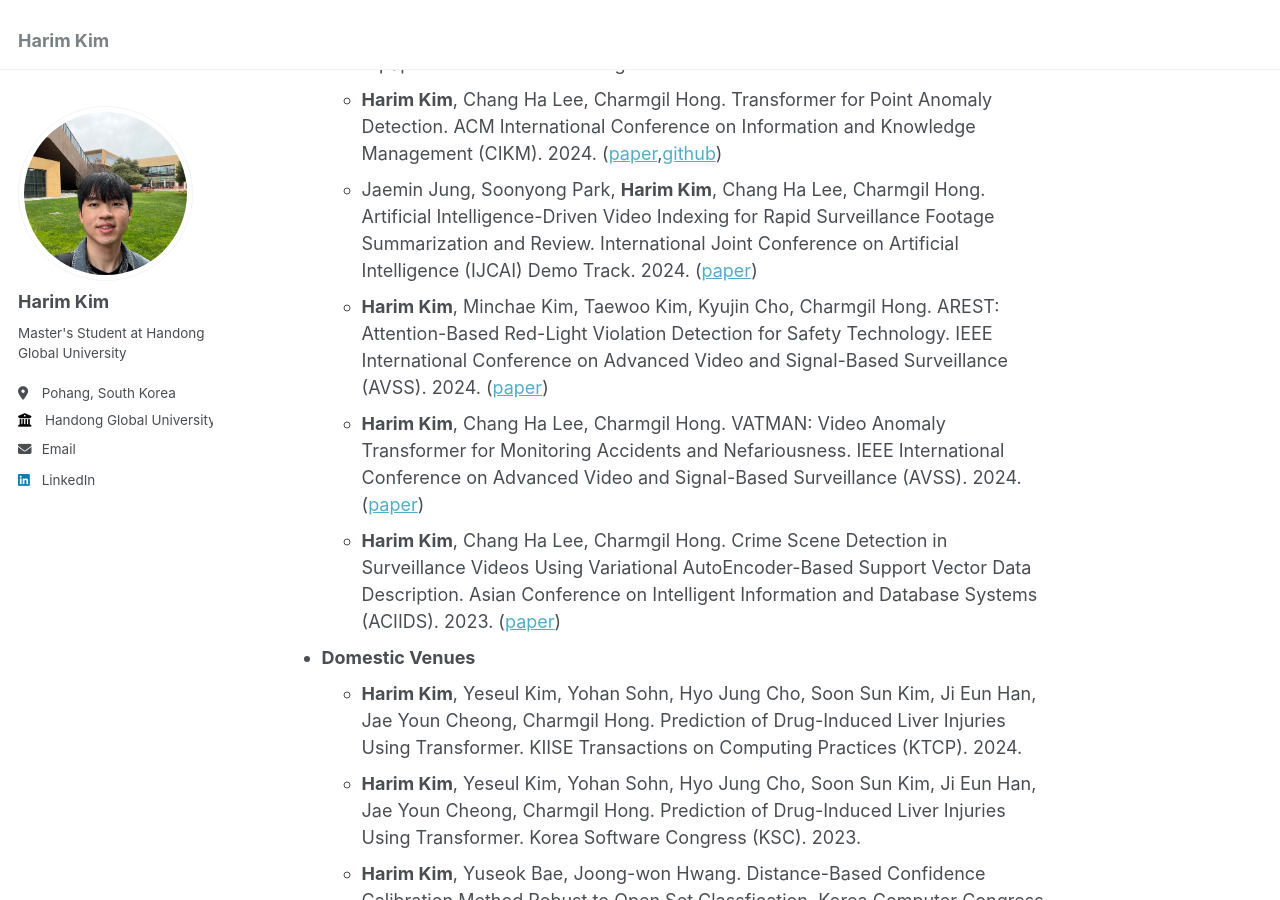
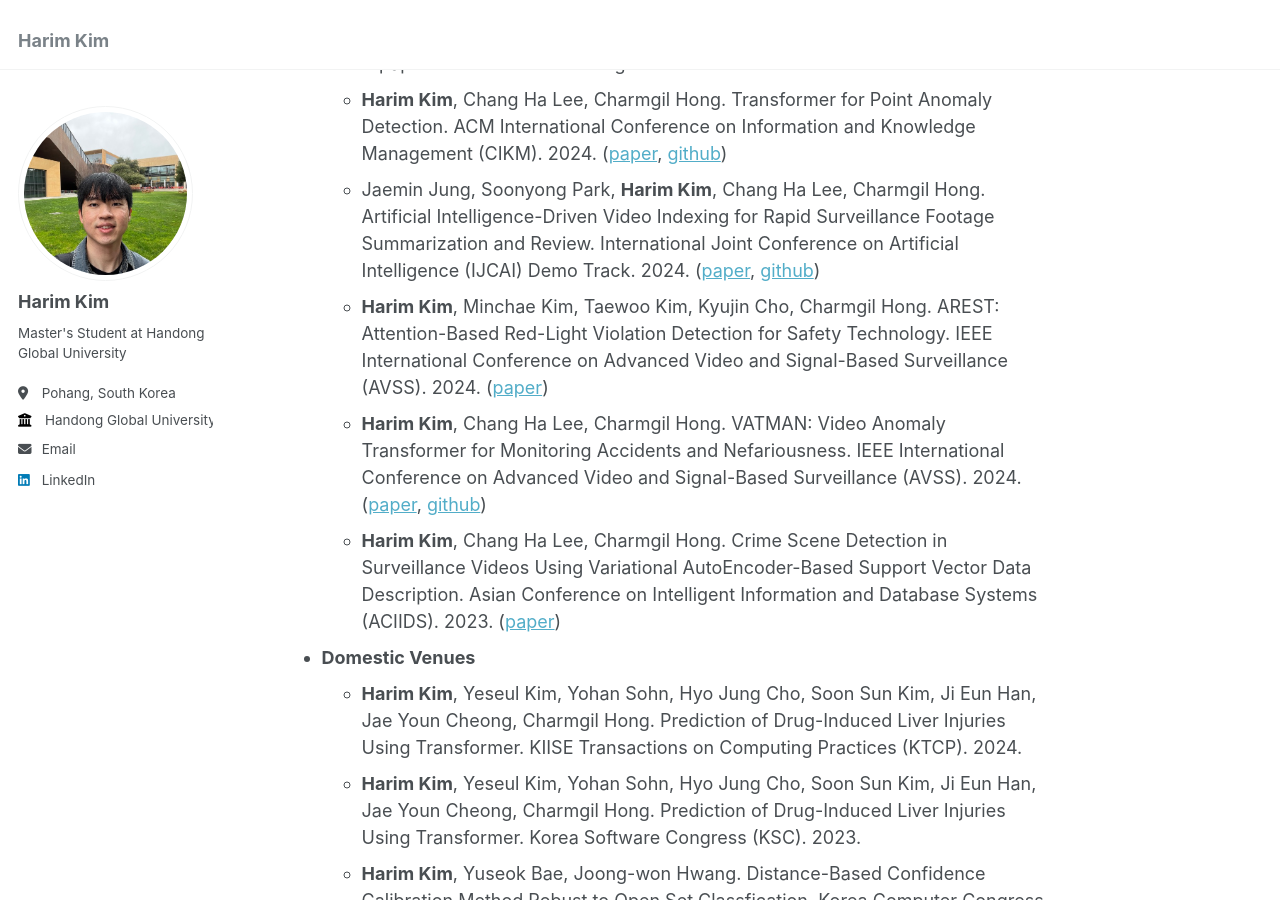
Before and after one commit to hrkim153/hrkim153.github.io, a Jekyll site: the page built from _pages/about.md, in a window 1280 px wide and 900 px high, scrolled down 1538 px. Built offline with Jekyll 4.4.1, drawn with Linux system fonts in a browser that asks for light colours.

Commit message:
Update about.md

```diff
--- a/_pages/about.md
+++ b/_pages/about.md
@@ -48,10 +48,10 @@ Refereed Publications
 ======
 - **International Venues**
   - A paper is under review ... Fingers Crossed !!!
-  - **Harim Kim**, Chang Ha Lee, Charmgil Hong. Transformer for Point Anomaly Detection. ACM International Conference on Information and Knowledge Management (CIKM). 2024. ([paper](https://dl.acm.org/doi/10.1145/3627673.3679859),[github](https://github.com/nth221/TransPAD))
-  - Jaemin Jung, Soonyong Park, **Harim Kim**, Chang Ha Lee, Charmgil Hong. Artificial Intelligence-Driven Video Indexing for Rapid Surveillance Footage Summarization and Review. International Joint Conference on Artificial Intelligence (IJCAI) Demo Track. 2024. ([paper](https://www.ijcai.org/proceedings/2024/1009.pdf))
+  - **Harim Kim**, Chang Ha Lee, Charmgil Hong. Transformer for Point Anomaly Detection. ACM International Conference on Information and Knowledge Management (CIKM). 2024. ([paper](https://dl.acm.org/doi/10.1145/3627673.3679859), [github](https://github.com/nth221/TransPAD))
+  - Jaemin Jung, Soonyong Park, **Harim Kim**, Chang Ha Lee, Charmgil Hong. Artificial Intelligence-Driven Video Indexing for Rapid Surveillance Footage Summarization and Review. International Joint Conference on Artificial Intelligence (IJCAI) Demo Track. 2024. ([paper](https://www.ijcai.org/proceedings/2024/1009.pdf), [github](https://github.com/nth221/videx))
   - **Harim Kim**, Minchae Kim, Taewoo Kim, Kyujin Cho, Charmgil Hong. AREST: Attention-Based Red-Light Violation Detection for Safety Technology. IEEE International Conference on Advanced Video and Signal-Based Surveillance (AVSS). 2024. ([paper](https://ieeexplore.ieee.org/document/10672611))
-  - **Harim Kim**, Chang Ha Lee, Charmgil Hong. VATMAN: Video Anomaly Transformer for Monitoring Accidents and Nefariousness. IEEE International Conference on Advanced Video and Signal-Based Surveillance (AVSS). 2024. ([paper](https://ieeexplore.ieee.org/document/10672570))
+  - **Harim Kim**, Chang Ha Lee, Charmgil Hong. VATMAN: Video Anomaly Transformer for Monitoring Accidents and Nefariousness. IEEE International Conference on Advanced Video and Signal-Based Surveillance (AVSS). 2024. ([paper](https://ieeexplore.ieee.org/document/10672570), [github](https://github.com/nth221/vatman))
   - **Harim Kim**, Chang Ha Lee, Charmgil Hong. Crime Scene Detection in Surveillance Videos Using Variational AutoEncoder-Based Support Vector Data Description. Asian Conference on Intelligent Information and Database Systems (ACIIDS). 2023. ([paper](https://link.springer.com/chapter/10.1007/978-3-031-42430-4_37))
 - **Domestic Venues**
   - **Harim Kim**, Yeseul Kim, Yohan Sohn, Hyo Jung Cho, Soon Sun Kim, Ji Eun Han, Jae Youn Cheong, Charmgil Hong. Prediction of Drug-Induced Liver Injuries Using Transformer. KIISE Transactions on Computing Practices (KTCP). 2024.
```
